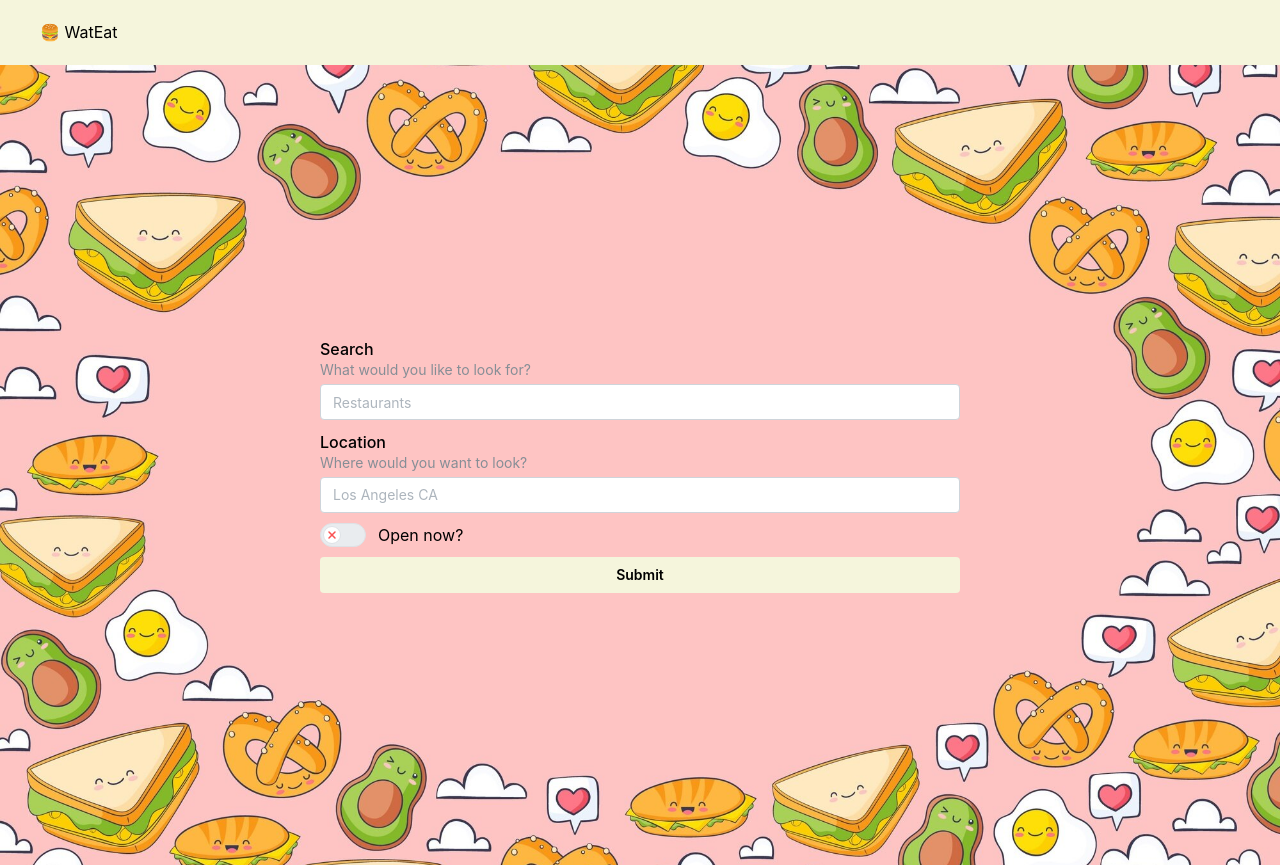
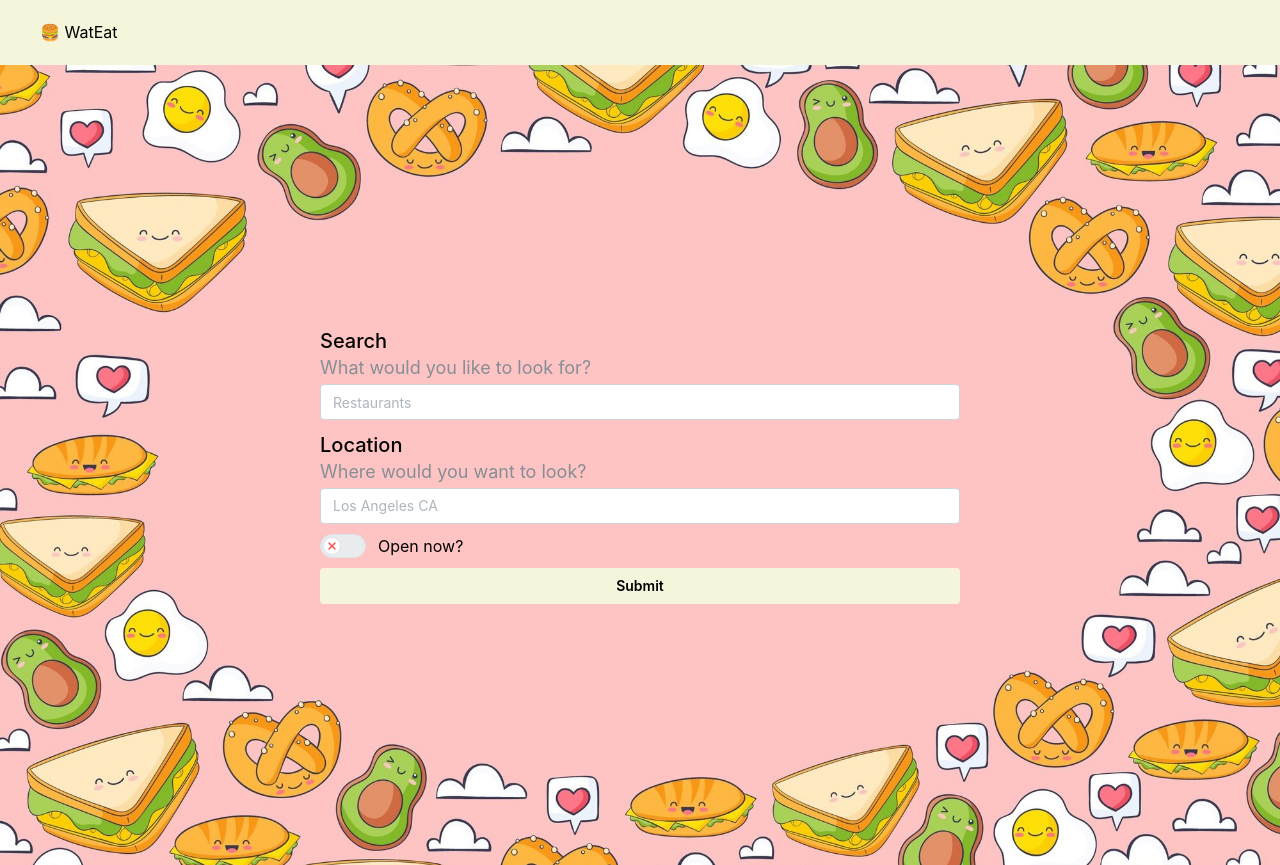
Before and after one commit to depla/what_to_eat, a React (Vite) app in the folder client/: page / in a window 1280 px wide. Built offline with nearby package versions, Linux system fonts and the light colour scheme; no server answers.

Commit message:
make form text bigger

```diff
--- a/client/src/components/SearchFoodComponent/SearchFoodComponent.jsx
+++ b/client/src/components/SearchFoodComponent/SearchFoodComponent.jsx
@@ -72,10 +72,10 @@ export default function SearchFoodComponent() {
 
     return (
         <form className="searchForm" onSubmit={handleSubmit}>
-            <Input.Wrapper label="Search" description="What would you like to look for?" size="md" error={searchError}>
+            <Input.Wrapper label="Search" description="What would you like to look for?" size="xl" error={searchError}>
                 <Input placeholder="Restaurants" type="text" name="search" value={formData.search} onChange={handleChange} />
             </Input.Wrapper>
-            <Input.Wrapper label="Location" description="Where would you want to look?" size="md" error={locationError}>
+            <Input.Wrapper label="Location" description="Where would you want to look?" size="xl" error={locationError}>
                 <Input placeholder="Los Angeles CA" type="text" name="location" value={formData.location} onChange={handleChange} />
             </Input.Wrapper>
             <ToggleComponent label="Open now?" value={isOpenToggled} onClick={onIsOpenToggleClick} defaultVal={defaultIsOpen} />
```
